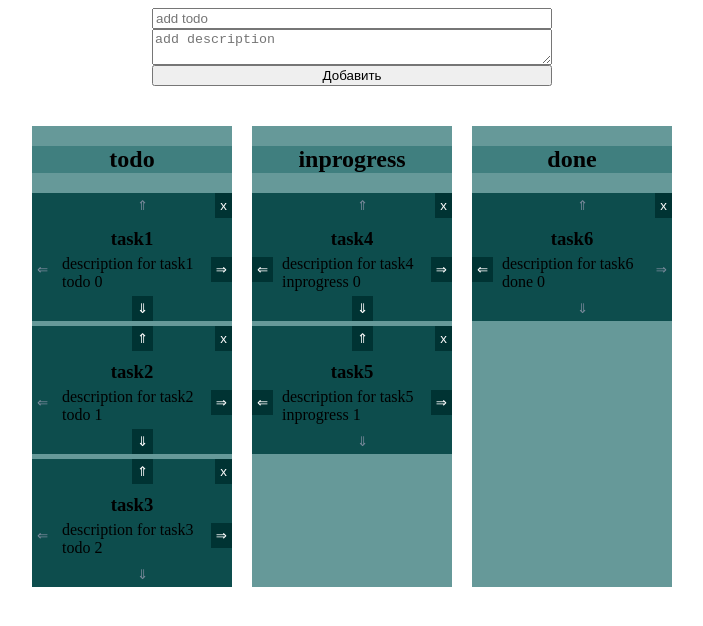
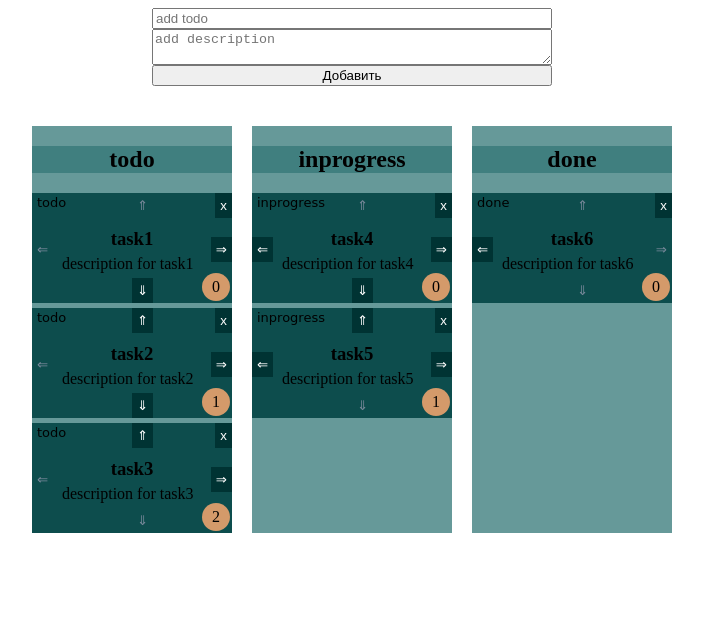
Before and after one commit to baranovRP/trello-board, a website with bundled scripts: page index.html in a window 1280 px wide. Shown: the whole page, without its empty margins (288-991 px from the left). Built offline with nearby package versions, Linux system fonts and the light colour scheme.

Commit message:
update style for status and order

```diff
--- a/index.html
+++ b/index.html
@@ -12,6 +12,7 @@
       margin: 0;
       display: flex;
       flex-direction: column;
+      font-size: 16px;
     }
 
     .add-form {
@@ -81,6 +82,30 @@
       padding: 0;
     }
 
+    .card_state {
+      display: flex;
+      justify-content: space-between;
+    }
+
+    .card_status {
+      display: block;
+      font-family: cursive;
+      font-size: 13px;
+      position: absolute;
+      top: 2px;
+      left: 5px;
+    }
+
+    .card_order {
+      display: block;
+      background-color: #d49a6a;
+      padding: 5px 10px 5px 10px;
+      border-radius: 50%;
+      position: absolute;
+      bottom: 2px;
+      right: 2px;
+    }
+
     .btn {
       background: #003333;
       color: #ffffff;
@@ -108,7 +133,7 @@
 
     .btn--right {
       position: absolute;
-      top: 50%;
+      top: 40%;
       right: 0;
     }
 
@@ -120,7 +145,7 @@
 
     .btn--left {
       position: absolute;
-      top: 50%;
+      top: 40%;
       left: 0;
     }
 
```
